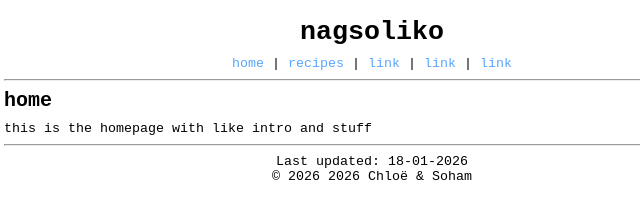
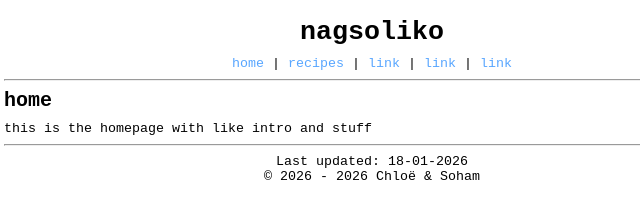
Before and after one commit to nagsoliko/nagsoliko.github.io, a plain HTML site: page index.html in a window 1280 px wide. Shown: the full height of the page, 268-908 px from the left. Drawn offline with Linux system fonts and the light colour scheme.

Commit message:
Update index.html

```diff
--- a/index.html
+++ b/index.html
@@ -24,7 +24,7 @@
     </section>
 
     <div class="footer">
-        <hr> Last updated: 18-01-2026 <br> &copy; 2026
+        <hr> Last updated: 18-01-2026 <br> &copy; 2026 -
         <script type="text/javascript">
             document.write(new Date().getFullYear());
         </script> Chloë & Soham
```
